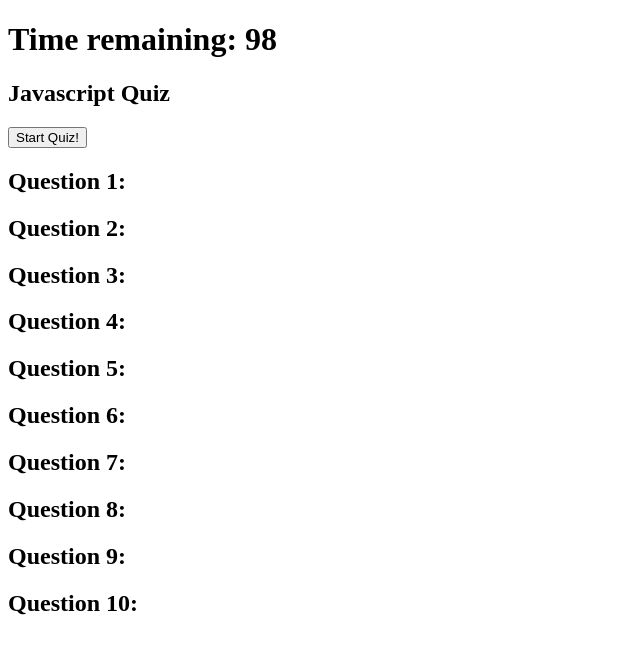
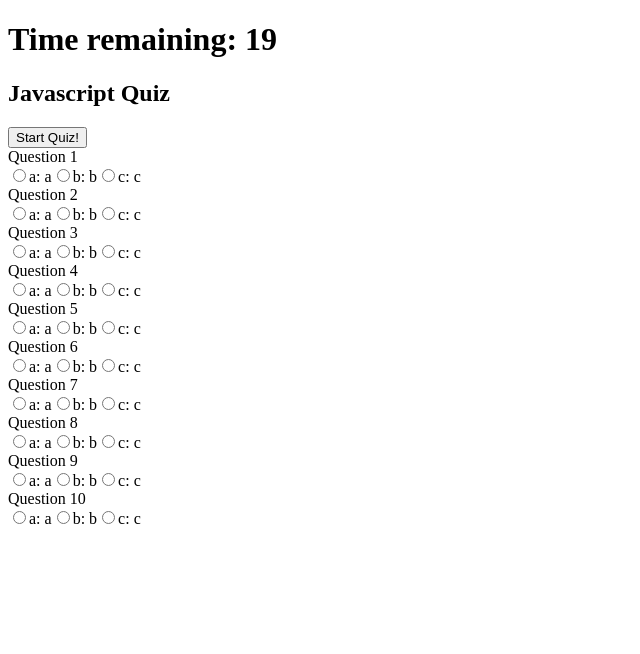
Before and after one commit to reethd/code-quiz, a plain HTML site: page index.html in a window 1280 px wide. Both pictures are taken after a click on the button "Start Quiz!". Shown: the whole page, without its empty margins (0-640 px from the left). Drawn offline with Linux system fonts and the light colour scheme.

Commit message:
messed around with displayQUestions iteration

```diff
--- a/assets/script.js
+++ b/assets/script.js
@@ -1,5 +1,6 @@
+let quizContainer = document.querySelector("#quiz");
 let timeEl = document.querySelector(".timer");
-let secondsLeft = 100;
+let secondsLeft = 20;
 let startButton = document.querySelector("#start");
 let quizQuestions = [
   {
@@ -91,19 +92,58 @@ let quizQuestions = [
       c: "c",
     },
     correctAnswer: "c",
-  }
+  },
 ];
 
 startButton.addEventListener("click", startTimer);
-startButton.addEventListener("click", startQuiz);
+startButton.addEventListener("click", function () {
+  displayQuestion(quizQuestions, quizContainer);
+});
 
-function startQuiz() {}
+function displayQuestion(quizQuestions, quizContainer) {
+  let output = [];
+  let answers;
+  let i = 0;
+
+  while (i < quizQuestions.length) {
+    answers = [];
+    for (letter in quizQuestions[i].answers) {
+      answers.push(
+        "<label>" +
+          '<input type="radio" name="question' +
+          i +
+          '" value="' +
+          letter +
+          '">' +
+          letter +
+          ": " +
+          quizQuestions[i].answers[letter] +
+          "</label>"
+      );
+    }
+
+    output.push(
+      '<div class="question">' +
+        quizQuestions[i].question +
+        "</div>" +
+        '<div class="answers">' +
+        answers.join("") +
+        "</div>"
+    );
+
+    quizContainer.innerHTML = output.join("");
+
+    i++;
+    // displayQuestion(quizQuestions, quizContainer);
+  }
+}
 
 function startTimer() {
   var timerInterval = setInterval(function () {
+    timeEl.textContent = "Time remaining: " + secondsLeft;
     secondsLeft--;
-    timeEl.textContent = "Time remaining: " + secondsLeft;
-    if (secondsLeft === 0) {
+
+    if (secondsLeft == -1) {
       // Stops execution of action at set interval
       clearInterval(timerInterval);
 
@@ -112,4 +152,6 @@ function startTimer() {
   }, 1000);
 }
 
-function quizOver() {}
+function quizOver() {
+  alert("QUIZ OVER!");
+}
--- a/index.html
+++ b/index.html
@@ -18,46 +18,8 @@
       <button id="start">Start Quiz!</button>
     </section>
 
-    <section class="question" id="question1">
-      <h2>Question 1:</h2>
-      <ul></ul>
-    </section>
+    <div id="quiz"></div>
 
-    <section class="question" id="question2">
-      <h2>Question 2:</h2>
-    </section>
-
-    <section class="question" id="question3">
-      <h2>Question 3:</h2>
-    </section>
-
-    <section class="question" id="question4">
-      <h2>Question 4:</h2>
-    </section>
-
-    <section class="question" id="question5">
-      <h2>Question 5:</h2>
-    </section>
-
-    <section class="question" id="question6">
-      <h2>Question 6:</h2>
-    </section>
-
-    <section class="question" id="question7">
-      <h2>Question 7:</h2>
-    </section>
-
-    <section class="question" id="question8">
-      <h2>Question 8:</h2>
-    </section>
-
-    <section class="question" id="question9">
-      <h2>Question 9:</h2>
-    </section>
-
-    <section class="question" id="question10">
-      <h2>Question 10:</h2>
-    </section>
 
     <script src="./assets/script.js"></script>
   </body>
```
